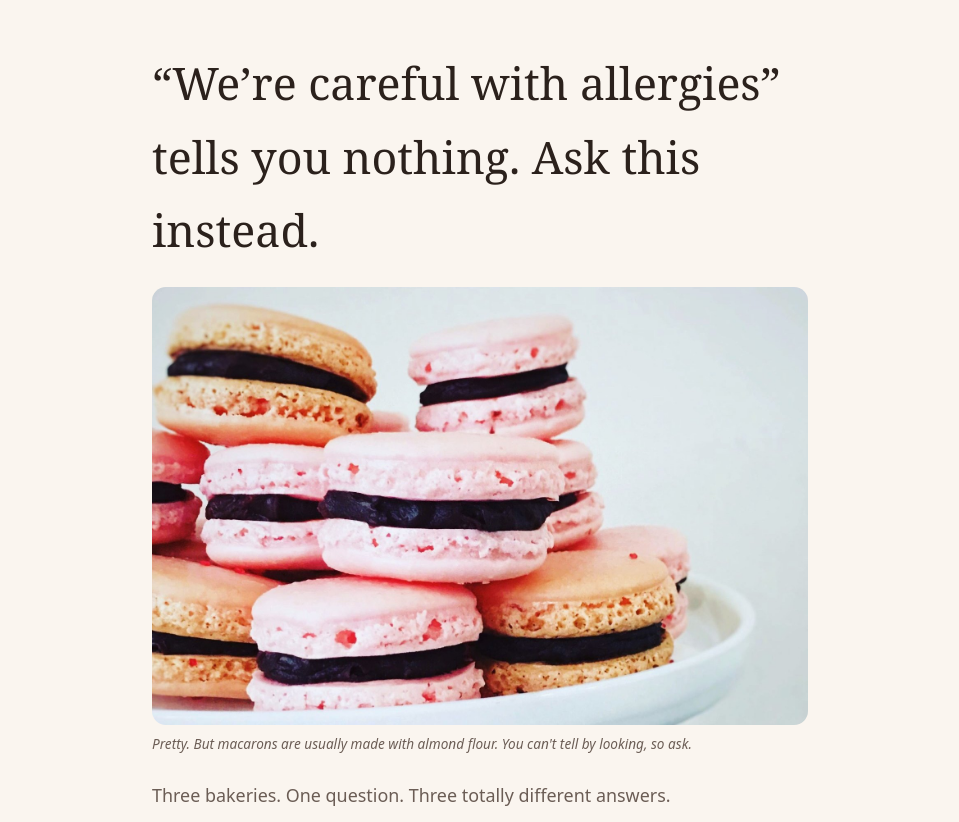
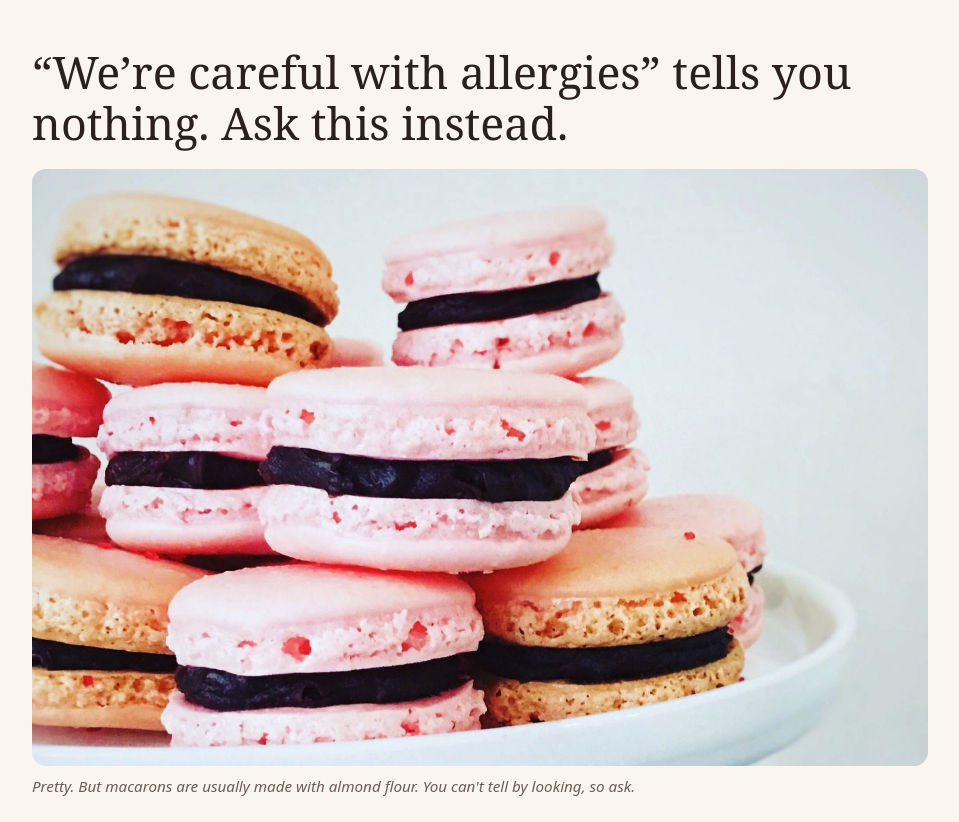
Before and after one commit to nutfreefairfax/nut-free-fairfax, a plain HTML site: page blog/how-to-ask-a-restaurant-about-a-nut-allergy.html in a window 1280 px wide. Shown: the part 70-892 px from the top of the page, without its empty margins (160-1119 px from the left). Drawn offline with Linux system fonts and the light colour scheme.

Commit message:
Widen blog pages to match nav and list width, bigger readable body text
Co-Authored-By: Claude Sonnet 5.5 <noreply@anthropic.com>
Claude-Session: https://claude.ai/code/session_01M3k4nMQG7TQyabWy8gitYd

```diff
--- a/style.css
+++ b/style.css
@@ -323,3 +323,15 @@ html { scroll-behavior: smooth; }
 .post-photo { margin: 20px 0 26px; }
 .post-photo img { display: block; width: 100%; height: auto; border-radius: 14px; }
 .post-photo figcaption { margin-top: 8px; font-size: .85rem; color: var(--muted); font-style: italic; }
+
+/* Blog pages: wider than the policy pages, same edges as the nav and the list */
+.doc.post, .doc.blog-index { max-width: 940px; }
+.doc.post p, .doc.post li { font-size: 1.1rem; line-height: 1.7; }
+.doc.post h1 { max-width: none; line-height: 1.15; margin-bottom: 18px; }
+.doc.post p { margin: 0 0 16px; }
+.doc.post .lead { font-size: 1.2rem; }
+.doc.post .post-note p, .doc.post .post-photo figcaption { font-size: .95rem; }
+@media (max-width: 520px) { .doc.post p, .doc.post li { font-size: 1.05rem; } }
+.doc.post .lead { max-width: none; }
+.doc.post .post-note p { margin: 0; }
+.doc.blog-index .lead { max-width: none; }
```
Also changed, not shown: blog/index.html (+1 -1 lines).
